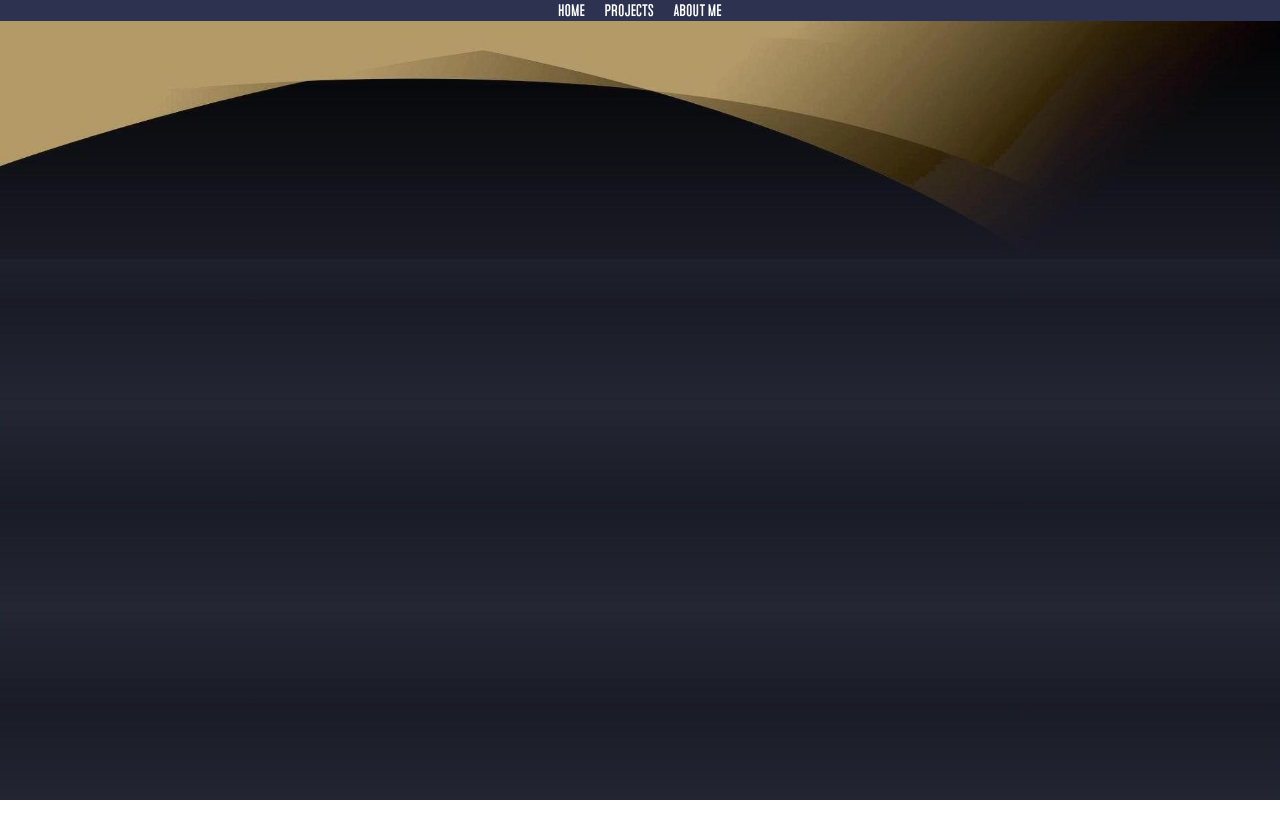
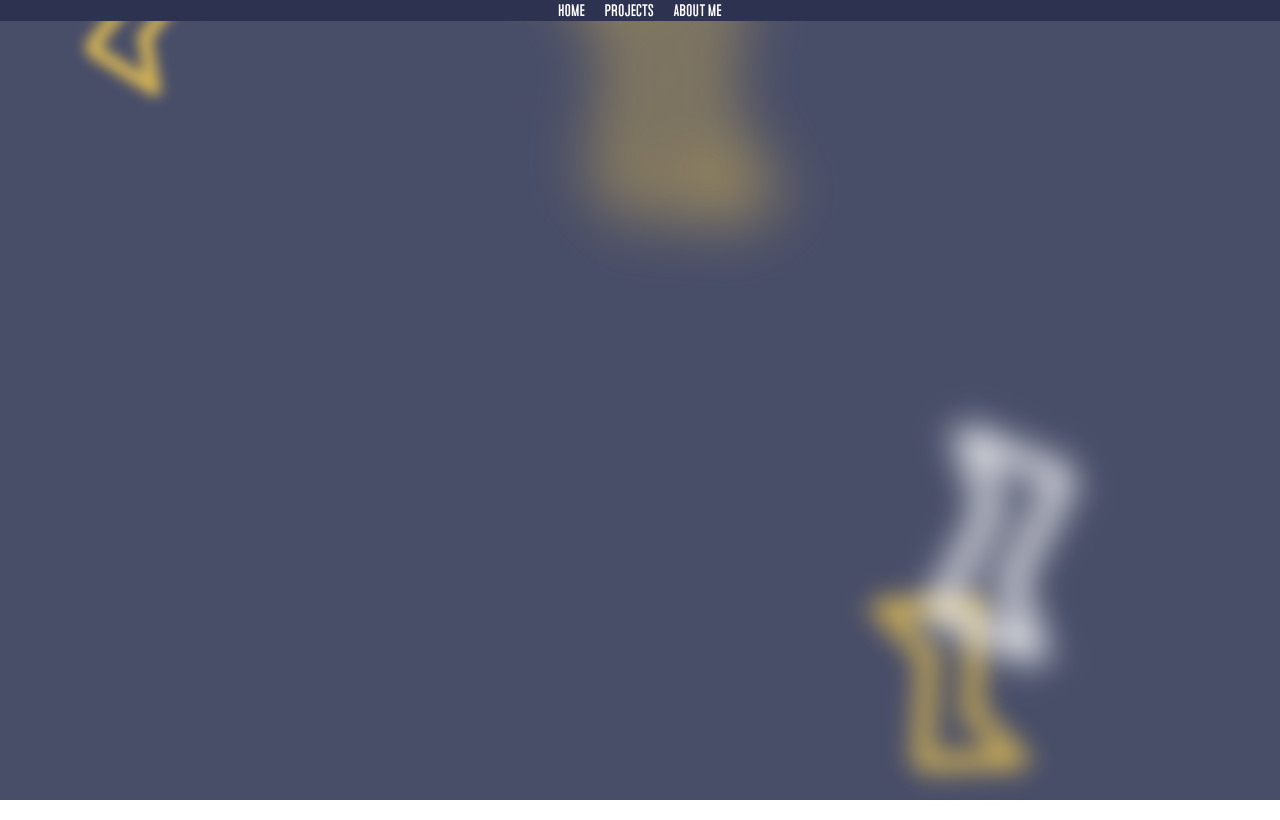
Before and after one commit to Ale20p/Portfolio, a Nuxt app: page /projects in a window 1280 px wide. Built offline with nearby package versions, Linux system fonts and the light colour scheme.

Commit message:
completed Project animation

```diff
--- a/package.json
+++ b/package.json
@@ -13,5 +13,9 @@
     "nuxt": "^3.15.0",
     "vue": "latest",
     "vue-router": "latest"
+  },
+  "devDependencies": {
+    "sass": "^1.89.2",
+    "sass-embedded": "^1.89.2"
   }
 }
--- a/pages/projects.vue
+++ b/pages/projects.vue
@@ -1,4 +1,7 @@
 <template>
+  <svg v-for="i in 15" :key="i" class="svg" width="82" height="60" viewBox="0 0 82 60" xmlns="http://www.w3.org/2000/svg">
+    <path d="M53.5576 31.0098L54.0039 31.5H78.6045L54.666 57.7725L28.4424 28.9902L27.9961 28.5H3.39551L27.333 2.22656L53.5576 31.0098Z" fill="none" stroke-width="7"/>
+  </svg>
   <div class="entire-body">
     <div class="projects-section">
 
@@ -11,23 +14,53 @@
 </script>
 
 <style>
+html, body {
+  overflow: hidden;
+}
+
 .entire-body {
+  position: relative;
   display: flex; /* Without this, align-items and justify-content do not take affect. */
-  background: url(~/assets/images/projects-top-gold.jpg) top no-repeat,
-              url(~/assets/images/projects-dark-part.jpg) center repeat-y,
-              url(~/assets/images/projects-bottom-gold.jpg) bottom no-repeat;
   background-size: 100% auto;
   min-height: 100vh;
   margin: 0;
   padding: 0;
   align-items: center;
   justify-content: center;
+  overflow: hidden;
 }
 
-/* .projects-section {
-  position: relative;
-  min-height: 100vh;
-  width: 60%;
-  background-color: var(--projects-color);
-} */
 </style>
+
+<style lang="scss" scoped>
+$gold: var(--accent-color);
+$white: var(--text-color);
+$total: 15;
+
+.svg {
+  position: absolute;
+  bottom: 0;       // off-screen below
+  transform-style: preserve-3d;
+}
+
+@for $i from 1 through $total {
+  $scale: random(2) - .4;
+
+  .svg:nth-child(#{$i}) {
+    left: random(120) * 1% - 10;
+    animation: raise#{$i} 6 + random(10) +s linear infinite;
+    animation-delay: random(4) - 4 + s;
+    transform: scale(.3 * $i - .6) rotate(random(360) + deg);
+    z-index: $i - 7;
+    filter: blur($i - 6 + px);
+    stroke: if($i % 2 == 0, $white, $gold);
+
+    @keyframes raise#{$i} {
+      to {
+        bottom: 150vh;
+        transform: scale(.3 * $i - .6) rotate(random(360) + deg);
+      }
+    }
+  }
+}
+</style>
```
Also changed, not shown: 1 other file (tests, documents, lock files or other folders).
